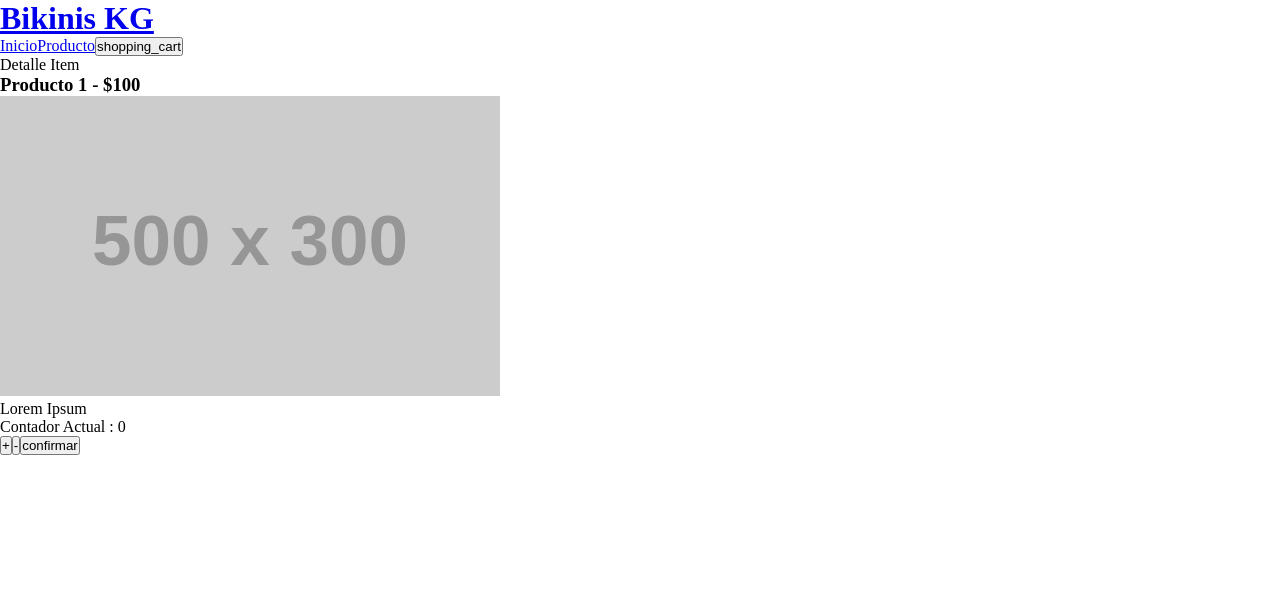
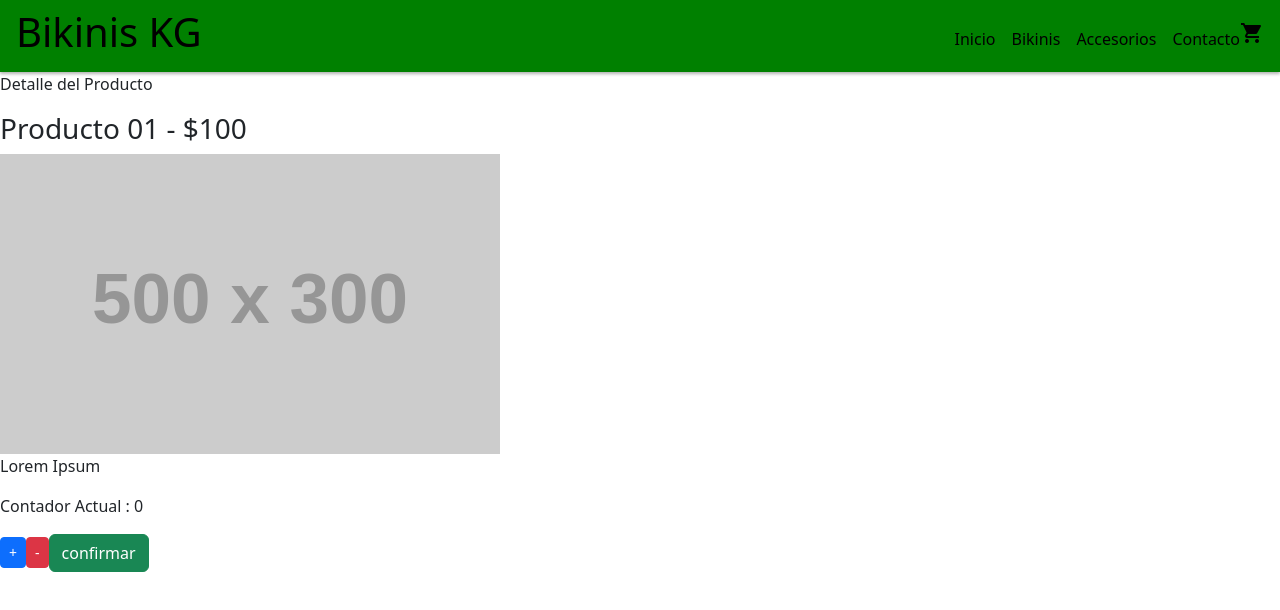
Before and after one commit to steveangh/primerapp, a React (Create React App) app: page /item/1 in a window 1280 px wide. Shown: the top 610 px of the page. Built offline with nearby package versions, Linux system fonts and the light colour scheme.

Commit message:
Add files via upload
Actualización Desafío 8 Steve Angh

```diff
--- a/src/components/CartWidget.js
+++ b/src/components/CartWidget.js
@@ -1,9 +1,8 @@
-
 const CartWidget = () => {
 
     return (
 
-            <button className= "material-icons-outlined">shopping_cart</button>
+            <button className= "material-icons">shopping_cart</button>
 
     )
 
--- a/src/components/CustomProvider.js
+++ b/src/components/CustomProvider.js
@@ -4,11 +4,11 @@ import {Provider} from "../contexto"
 
 const CustomProvider = ({children}) => {
 
-    const [nombre,setNombre] = useState("Horacio")
+    const [nombre,setNombre] = useState("")
 
 
     const cambiarNombre = () => {
-        setNombre("Carlos")
+        setNombre("")
     }
 
 
--- a/src/components/Item.js
+++ b/src/components/Item.js
@@ -13,11 +13,11 @@ const Item = ({item}) => {
             <h3>{item.title} - ${item.price}</h3>
             <img src={item.pictureUrl} alt="thumbnail" />
             <p>{item.description}</p>
-            <button onClick={resultado.cambiarNombre}>
+            {/* <button onClick={resultado.cambiarNombre}>
                 cambiar nombre
-            </button>
+            </button> */}
             <button>
-                <Link to={`/item/${item.id}`}>ver detalle</Link>
+                <Link to={`/item/${item.id}`}>Detalles</Link>
             </button>
         </article>
      );
--- a/src/components/ItemCount.js
+++ b/src/components/ItemCount.js
@@ -1,4 +1,5 @@
 import {useState} from "react"
+import "bootstrap/dist/css/bootstrap.min.css"
 
 const ItemCount = ({ stock , initial , onAdd }) => {
 
@@ -25,9 +26,9 @@ const ItemCount = ({ stock , initial , onAdd }) => {
     return (
         <>
             <p>Contador Actual : {contador}</p>
-            <button onClick={aumentarContador}>+</button>
-            <button onClick={restarContador}>-</button>
-            <button onClick={confirmar}>confirmar</button>
+            <button type="button" class="btn btn-primary btn-sm" onClick={aumentarContador}>+</button>
+            <button type="button" class="btn btn-danger btn-sm" onClick={restarContador}>-</button>
+            <button type="button" class="btn btn-success" onClick={confirmar}>confirmar</button>
         </>
     )
 
--- a/src/components/ItemDetailContainer.js
+++ b/src/components/ItemDetailContainer.js
@@ -2,7 +2,8 @@ import { useEffect, useState } from "react";
 import { useParams } from "react-router-dom";
 import ItemDetail from "./ItemDetail";
 
-const init = { id: 1, title: "Producto 1", description: "Lorem Ipsum", price: 100 , pictureUrl : "http://placehold.it/500x300" , stock : 10 }
+
+const init = { id: 1, title: "Producto 01", description: "Lorem Ipsum", price: 100 , pictureUrl : "http://placehold.it/500x300" , stock : 10 }
 
 
 const ItemDetailContainer = () => {
@@ -19,13 +20,13 @@ const ItemDetailContainer = () => {
                 .then(response => {
                     setItem(response)
                 })
-        }, 2000)
+        }, )
 
     }, [])
 
     return (
         <div>
-            <p>Detalle Item</p>
+            <p>Detalle del Producto</p>
             <ItemDetail item={item}/>
         </div>
     );
--- a/src/components/NavBar.js
+++ b/src/components/NavBar.js
@@ -9,7 +9,9 @@ const NavBar = () =>
 
         <nav>
             <Link to="/categoria/1">Inicio</Link>
-            <Link to="/categoria/2">Producto</Link>
+            <Link to="/categoria/2">Bikinis</Link>
+            <Link to="/categoria/3">Accesorios</Link>
+            <Link to="/categoria/4">Contacto</Link>
             <CartWidget/>
         </nav>
     </header>
--- a/src/estilos.css
+++ b/src/estilos.css
@@ -4,3 +4,41 @@
     padding: 0;
     box-sizing: border-box;
 }
+
+html , body , #root {
+    min-height: 100vh;
+}
+
+#root {
+    display: flex;
+    flex-direction: column;
+}
+
+#root > header {
+    display: flex;
+    justify-content: space-between;
+    align-items: center;
+    background-color: green;
+    padding: 0.5rem 1rem;
+    box-shadow: 0 2px 3px rgba(0, 0, 0, 0.3);
+}
+
+#root > header a {
+    text-decoration: none;
+    color: black;
+}
+
+#root > header nav a {
+    margin-left: 1rem;
+}
+
+
+#root > header button {
+    background-color: transparent;
+    border: none;
+}
+
+
+#item-list {
+    padding: 1rem;
+}
```
Also changed, not shown: public/index.html (+1 -24 lines).
